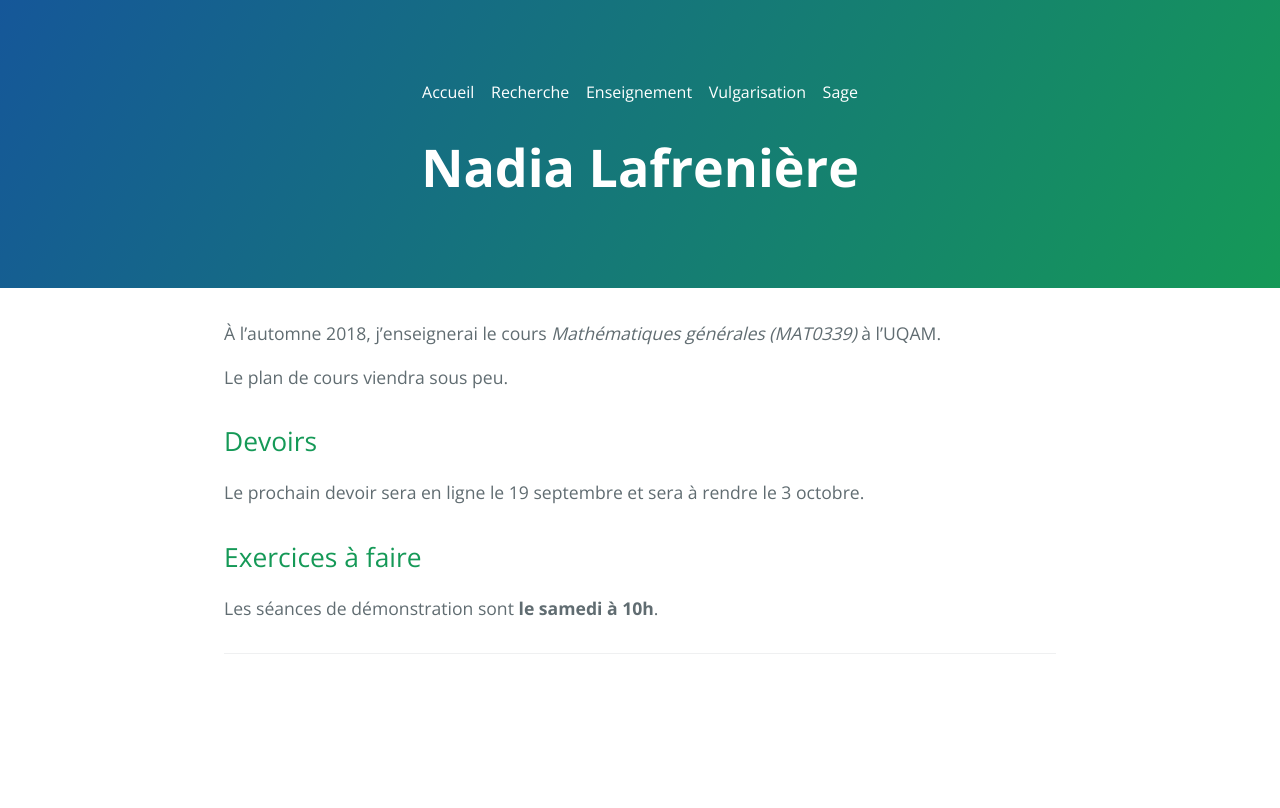
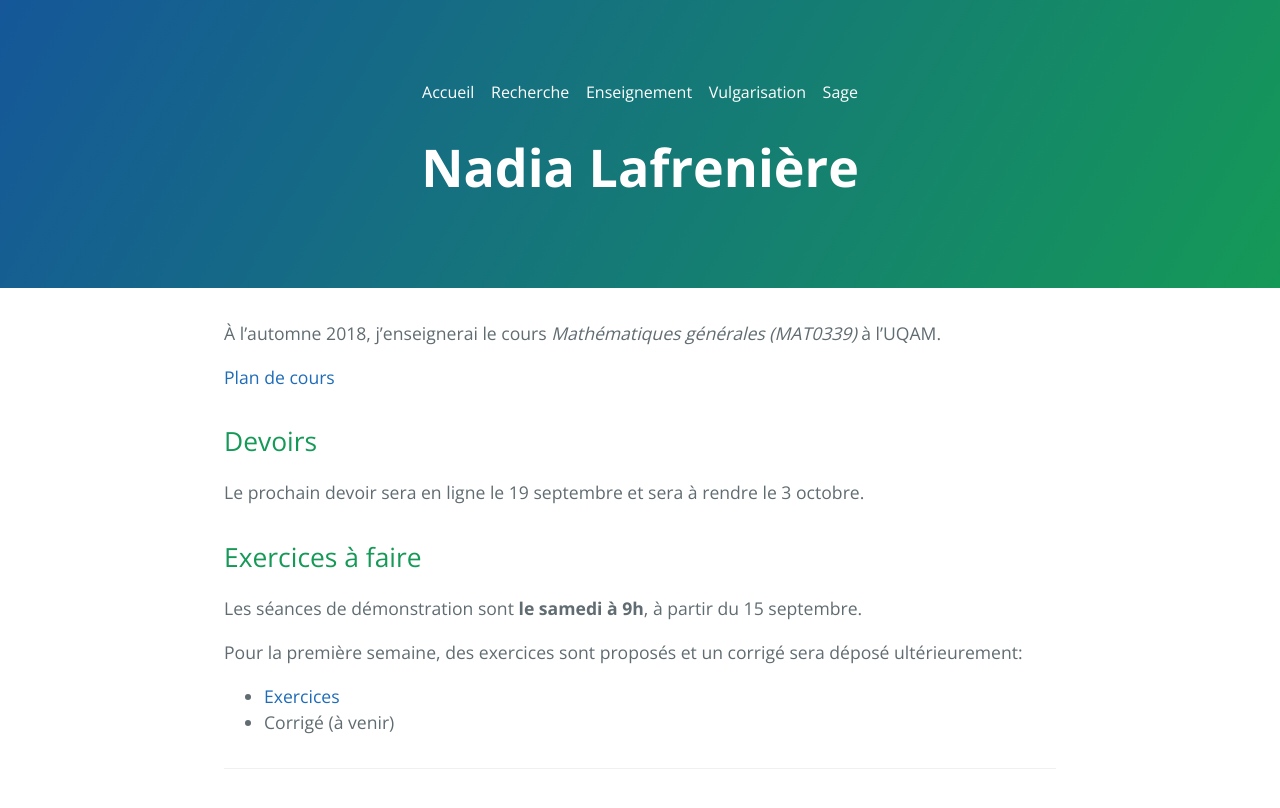
Before and after one commit to nadialafreniere/nadialafreniere.github.io, a Jekyll site: the page built from enseignement.md, in a window 1280 px wide. Shown: the top 808 px of the page. Built offline with Jekyll 4.4.1, drawn with Linux system fonts in a browser that asks for light colours; our own code applies the rules of GitHub Pages for plain Markdown files.

Commit message:
Ajout de contenu section enseignement

```diff
--- a/enseignement.md
+++ b/enseignement.md
@@ -1,10 +1,14 @@
 À l'automne 2018, j'enseignerai le cours _Mathématiques générales (MAT0339)_ à l'UQAM.
 
-Le plan de cours viendra sous peu.
+[Plan de cours](MAT0339-A18-plan_de_cours.pdf)
 
 ## Devoirs
 
 Le prochain devoir sera en ligne le 19 septembre et sera à rendre le 3 octobre.
 
 ## Exercices à faire
-Les séances de démonstration sont  **le samedi à 10h**.
+Les séances de démonstration sont  **le samedi à 9h**, à partir du 15 septembre.
+
+Pour la première semaine, des exercices sont proposés et un corrigé sera déposé ultérieurement:
+* [Exercices](Exercices1.pdf)
+* Corrigé (à venir)
```
Also changed, not shown: index.md (+1 -1 lines).
